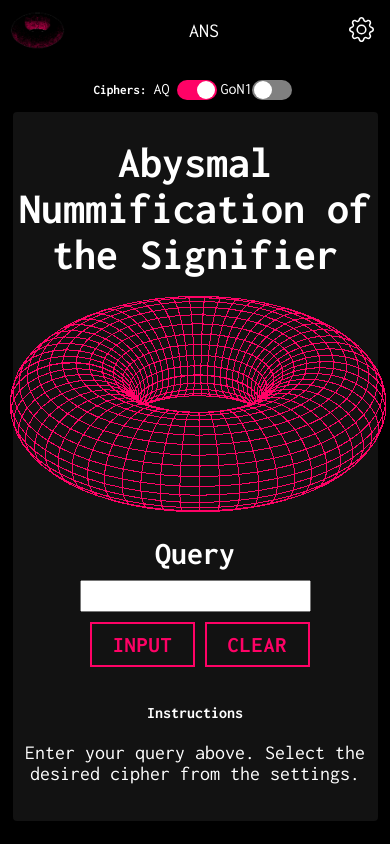
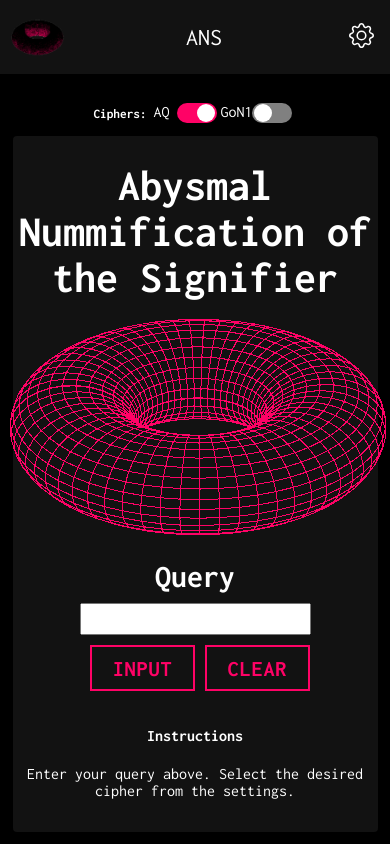
Before and after one commit to feydor/nummifier, a React (Create React App) app in the folder client/: page / in a window 390 px wide. Both pictures are taken after a click on the button 361 px from the left and 30 px from the top of the page. Shown: the top 844 px of the page. Built offline with nearby package versions, Linux system fonts and the light colour scheme.

Commit message:
Adjusted stylesheets for mobile viewing.

```diff
--- a/client/src/components/Glossary/Glossary.css
+++ b/client/src/components/Glossary/Glossary.css
@@ -1,8 +1,15 @@
-#Glossary {
+.Glossary div {
+  font-size: 22px;
+}
+
+@media (min-width: 576px) {
+  .Glossary div {
+    font-size: 23px;
+  }
 }
 
 @media only screen and (max-width: 600px) {
-  #Glossary h2 {
+  .Glossary h2 {
     word-break: break-word;
   }
 }
--- a/client/src/components/Glossary/Glossary.js
+++ b/client/src/components/Glossary/Glossary.js
@@ -15,7 +15,7 @@ function Glossary(props) {
   */
 
   return (
-    <div id="Glossary">
+    <div className="Glossary">
       <h2>Hyperglossolalary</h2>
       {props.glossary.length === 0 ? (
         <div>Pending response...</div>
--- a/client/src/components/Header/Header.css
+++ b/client/src/components/Header/Header.css
@@ -1,6 +1,14 @@
 /* stylesheet for header.js */
 :root {
   scroll-behavior: smooth;
+}
+
+.fixed-top {
+  position: fixed;
+  top: 0;
+  right: 0;
+  left: 0;
+  z-index: 1030;
 }
 
 header {
@@ -21,6 +29,7 @@ a {
 }
 
 .navbar {
+  background-color: #121212;
   display: flex;
   justify-content: space-between;
   align-items: center;
--- a/client/src/components/Header/Header.js
+++ b/client/src/components/Header/Header.js
@@ -7,18 +7,22 @@ import logo from "../../images/torus-inv.png";
 
 import "./Header.css";
 
+// constants
+const PADDING_TOP = "10vh";
+
 /**
  * a header with slidedown settings
  */
 const Header = (props) => {
+
   return (
     <header>
-      <Navbar expand="true">
-        <Navbar.Brand href="/">
+      <Navbar expand="true" className="fixed-top">
+        <Navbar.Brand href="#top">
           <img alt="logo" src={logo} className="d-inline-block align-top" />{" "}
         </Navbar.Brand>
 
-        <Navbar.Brand href="/">
+        <Navbar.Brand href="#top">
           <p>ANS</p>
         </Navbar.Brand>
 
@@ -27,7 +31,7 @@ const Header = (props) => {
         </Navbar.Toggle>
       </Navbar>
 
-      <Navbar.Collapse id="basic-navbar-nav" style={{ display: "none" }}>
+      <Navbar.Collapse id="basic-navbar-nav" style={{ display: "none", paddingTop: PADDING_TOP }}>
         <Container fluid id="settings" className="justify-content-center">
           <Row>
             <h5>Ciphers: </h5>
@@ -78,9 +82,14 @@ function toggleSettings() {
   let settings = document.getElementById("basic-navbar-nav");
   if (settings.style.display === "none") {
     settings.style.display = "";
+    // remove padding from div#container
+    document.getElementById("container").style.paddingTop = 0;
   } else {
     settings.style.display = "none";
+    // return padding to div#container
+    document.getElementById("container").style.paddingTop = PADDING_TOP;
   }
+
 }
 
 export default Header;
--- a/client/src/components/Reductions/Reductions.css
+++ b/client/src/components/Reductions/Reductions.css
@@ -2,7 +2,14 @@
   text-align: center;
 }
 
-ul {
+.Reductions ul {
   padding: 0;
   margin-bottom: 0;
+  font-size: 22px;
 }
+
+@media (min-width: 576px) {
+  .Reductions ul {
+    font-size: 23px;
+  }
+}
--- a/client/src/components/TicXenotation/TicXenotation.js
+++ b/client/src/components/TicXenotation/TicXenotation.js
@@ -4,10 +4,10 @@ const TicXenotation = (props) => {
   return (
     <div className={styles.TicXenotation}>
       <h2>Tic-Xenotation</h2>
-      <div>
+      <p>
         {props.ciphers && Object.keys(props.ciphers).length > 0
-          ? props.getTics().map(tic => <p key={tic}>{tic}</p>) : ""}
-      </div>
+          ? props.getTics().map(tic => <span key={tic}>{tic} </span>) : ""}
+      </p>
     </div>
   );
 };
--- a/client/src/components/TicXenotation/TicXenotation.module.css
+++ b/client/src/components/TicXenotation/TicXenotation.module.css
@@ -1,7 +1,9 @@
-.TicXenotation {
-
+.TicXenotation p {
+  font-size: 22px;
 }
 
-p {
-  font-size: 20px;
+@media (min-width: 576px) {
+  .TicXenotation p {
+    font-size: 24px;
+  }
 }
--- a/client/src/containers/App/App.js
+++ b/client/src/containers/App/App.js
@@ -296,7 +296,8 @@ class App extends React.Component {
     return (
       <div className="baselevel">
         <Header onChangeHandler={this.handleSelectedCiphersChange} />
-        <div className="flex-column">
+        <div id="top"></div>
+        <div id ="container" className="flex-column" style={{ paddingTop: '10vh' }}>
           <Container className="App shadow">
             <Row>
               <h1 id="title">Abysmal Nummification of the Signifier</h1>
@@ -326,7 +327,7 @@ class App extends React.Component {
               <h3>Digital Reduction, or Plexing</h3>
               <p>Plexing is the act of reducing a number from an <code>n</code>-digit number to a single-digit number via accumulation (<code>418 = 13 = 4</code>). The act of a number 'collapsing into itself' continously reintroduces the problematic of overcoding. That semiotics is 'always already cryptography' is plexing's original and only Weltanschauung. To reduce further, into its contituent <code>1</code>'s (its 'tics') would fall under the category of Tic-Xenotation. </p>
               <h3>Tic-Xenotation</h3>
-              <p>A numerical system developed by Dr. D.C. Barker wherein notation and arithemtical operation is reduced to the concepts of tic-clusters (<code>:</code>) and implextions (<code>()</code>). Primes constitute a magnitude value (the absolute value) and an ordinate value (its place on the prime number line), thus primes can be represented as tic-clusters and further implextions of tic-clusters (<code>32 = 2<sup>5</sup> = :::::</code>). Implextion is the operation of transforming a magnitude into an ordinate value (<code>11 = 5<sup>th</sup> prime = (((((:))))); (11) = ((((((:)))))) = 6<sup>th</sup>prime=13</code>) Non-primes can also be implexted (<code>8 = :::; (8) = (:::) = 8<sup>th</sup>prime=19</code>); and compounds are products of their prime factors (<code>15 = 5 x 3 = 3<sup>rd</sup> prime x 2<sup>nd</sup> prime = ((:))(:)</code>). Finally to constitute <code>1</code> and <code>0</code>, there is the deplextion operator (<code>-P</code>), which decreases a TX-value's ordinate value (<code>1 = (-P):; 0 = ((-P)):</code>).</p>
+              <p>A numerical system developed by Dr. D.C. Barker wherein notation and arithemtical operation is reduced to the concepts of tic-clusters (<code>:</code>) and implextions (<code>()</code>). Primes constitute a magnitude value (the absolute value) and an ordinate value (its place on the prime number line), thus primes can be represented as tic-clusters and further implextions of tic-clusters (<code>32 = 2<sup>5</sup> = :::::</code>). Implextion is the operation of transforming a magnitude into an ordinate value (<code>11 = 5<sup>th</sup> prime = (((((:))))); (11) = ((((((:)))))) = 6<sup>th</sup> prime=13</code>) Non-primes can also be implexted (<code>8 = :::; (8) = (:::) = 8<sup>th</sup> prime=19</code>); and compounds are products of their prime factors (<code>15 = 5 x 3 = 3<sup>rd</sup> prime x 2<sup>nd</sup> prime = ((:))(:)</code>). Finally to constitute <code>1</code> and <code>0</code>, there is the deplextion operator (<code>-P</code>), which decreases a TX-value's ordinate value (<code>1 = (-P):; 0 = ((-P)):</code>).</p>
               <h3>Qabbala</h3>
               <p>A class of 'rigourously constructible procedures' intended to explicate a 'signal from the Outside' in which discovering and correcting 'formal errors' are a 'procedural requirement' intended for its 'continued development'. Roughly equivalent to the bio-scientific pursuit for epistimological verification, Qabbala's gnoetic goals are distinguishable from its 'verifiable' content in much the same way as the theory of causality stands to a plain, 'transcendently aware' description of events. To have reached the level of certainty at the 'procedural-problematic' level is to have said enough. Anything further, and it would have to be classified in that unfortunate grouping of ideas whose forms are beautiful but whose content remains empty sophistry.</p>
 
```
